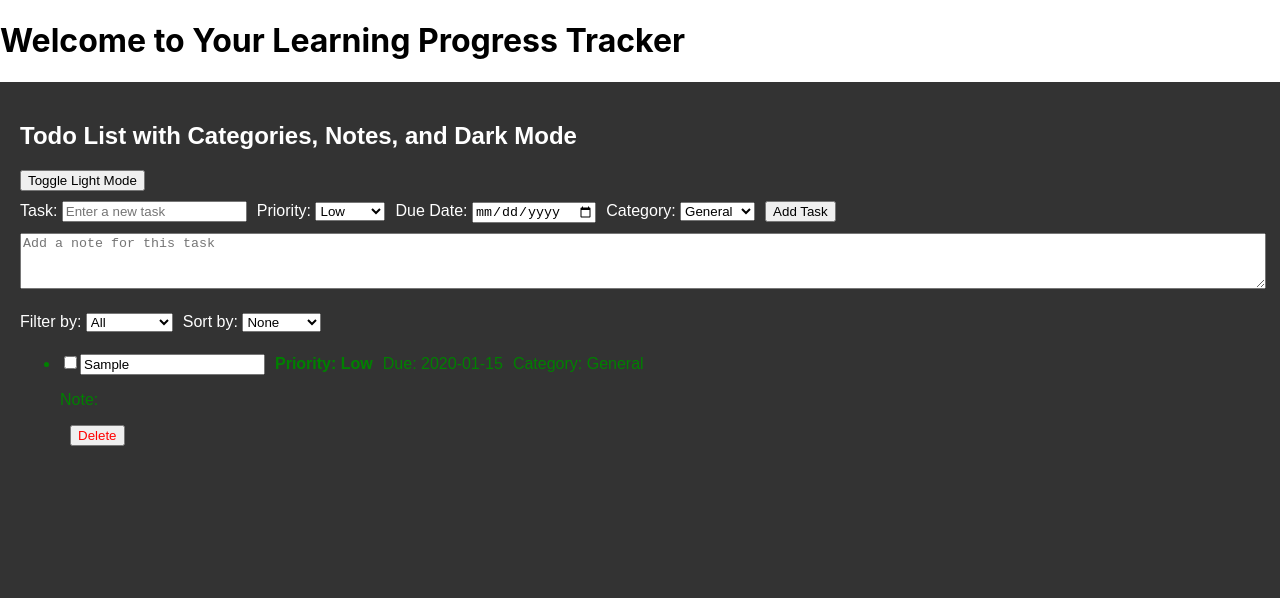
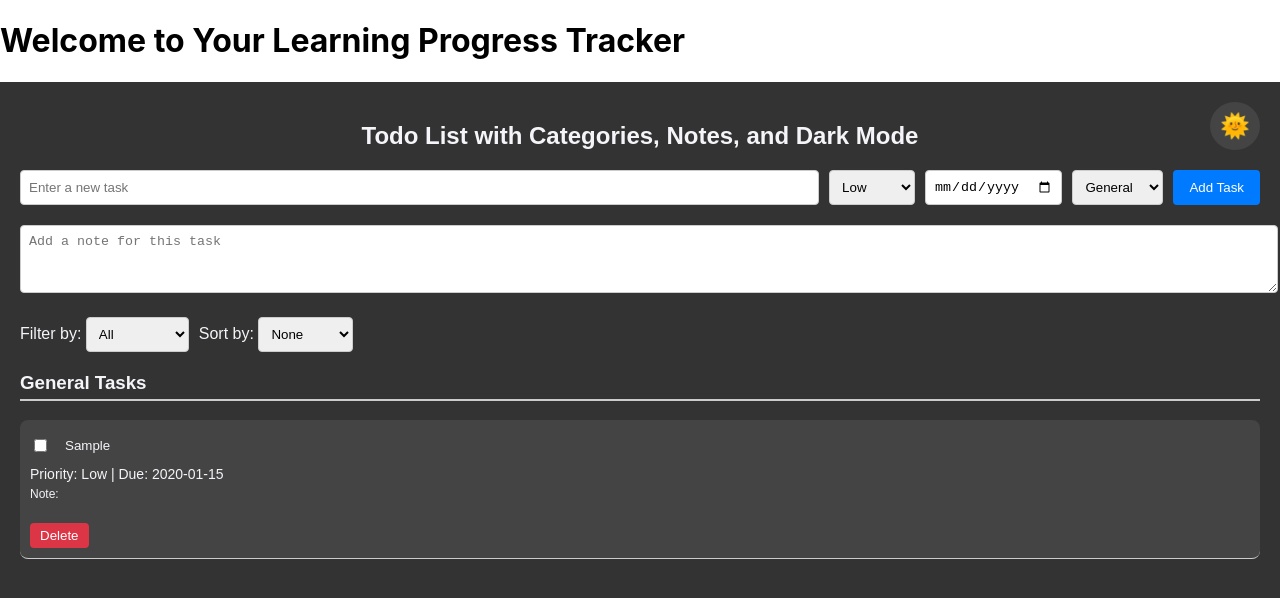
Before and after one commit to avinashvermaaa/web_dev, a React (Create React App) app in the folder A_Fullstack/React_js/day1/todo-app/: page / in a window 1280 px wide. Both pictures are taken after typing "Sample", "2020-01-15" into the empty fields and a click on the button "Add Task". Shown: the top 598 px of the page. Built offline with nearby package versions, Linux system fonts and the light colour scheme.

Commit message:
Todo-app -> updated version
Sorting :- { priority and due date }
Filtering :- { completed and pending }.

Dark mode :- button Sun/Moon emoji

Task Sorting :- task are sorted in category order

```diff
--- a/A_Fullstack/React_js/day1/todo-app/src/Todo.js
+++ b/A_Fullstack/React_js/day1/todo-app/src/Todo.js
@@ -94,56 +94,121 @@ function Todo() {
     return 0; // No sorting if "None" is selected
   });
 
+  const groupedTasks = sortedTasks.reduce((acc, task) => {
+    if (!acc[task.category]) acc[task.category] = [];
+    acc[task.category].push(task);
+    return acc;
+  }, {});
+
   return (
     <div
       style={{
         padding: "20px",
         fontFamily: "Arial",
-        backgroundColor: darkMode ? "#333" : "#fff", // Background color changes based on dark mode
-        color: darkMode ? "#fff" : "#000", // Text color changes based on dark mode
+        backgroundColor: darkMode ? "#333" : "#f4f4f9", // Background color changes based on dark mode
+        color: darkMode ? "#f4f4f9" : "#333", // Text color changes based on dark mode
         minHeight: "100vh",
+        position: "relative",
+        transition: "background-color 0.3s ease, color 0.3s ease",
       }}
     >
-      <h2>Todo List with Categories, Notes, and Dark Mode</h2>
-
-      {/* Button to toggle dark mode */}
-      <button onClick={() => setDarkMode(!darkMode)}>
-        Toggle {darkMode ? "Light" : "Dark"} Mode
+      {/* Dark mode toggle button with emoji */}
+      <button
+        onClick={() => setDarkMode(!darkMode)}
+        style={{
+          position: "absolute",
+          top: "20px",
+          right: "20px",
+          backgroundColor: darkMode ? "#444" : "#ddd",
+          border: "none",
+          borderRadius: "50%",
+          fontSize: "24px",
+          padding: "10px",
+          cursor: "pointer",
+          transition: "background-color 0.3s ease",
+        }}
+        aria-label="Toggle Dark Mode"
+      >
+        {darkMode ? "🌞" : "🌙"}
       </button>
 
-      {/* Input fields for adding a new task */}
-      <div style={{ margin: "10px 0" }}>
-        <label>Task: </label>
+      <h2 style={{ textAlign: "center", marginBottom: "20px" }}>
+        Todo List with Categories, Notes, and Dark Mode
+      </h2>
+
+      {/* Input fields for adding tasks */}
+      <div
+        style={{
+          display: "flex",
+          flexWrap: "wrap",
+          gap: "10px",
+          marginBottom: "20px",
+        }}
+      >
         <input
           type="text"
           value={task}
           placeholder="Enter a new task"
           onChange={(e) => setTask(e.target.value)}
+          style={{
+            padding: "8px",
+            flex: "1 1 auto",
+            border: "1px solid #ccc",
+            borderRadius: "4px",
+          }}
         />
 
-        <label style={{ marginLeft: "10px" }}>Priority: </label>
-        <select value={priority} onChange={(e) => setPriority(e.target.value)}>
+        <select
+          value={priority}
+          onChange={(e) => setPriority(e.target.value)}
+          style={{
+            padding: "8px",
+            border: "1px solid #ccc",
+            borderRadius: "4px",
+          }}
+        >
           <option value="Low">Low</option>
           <option value="Medium">Medium</option>
           <option value="High">High</option>
         </select>
 
-        <label style={{ marginLeft: "10px" }}>Due Date: </label>
         <input
           type="date"
           value={dueDate}
           onChange={(e) => setDueDate(e.target.value)}
+          style={{
+            padding: "8px",
+            border: "1px solid #ccc",
+            borderRadius: "4px",
+          }}
         />
 
-        <label style={{ marginLeft: "10px" }}>Category: </label>
-        <select value={category} onChange={(e) => setCategory(e.target.value)}>
+        <select
+          value={category}
+          onChange={(e) => setCategory(e.target.value)}
+          style={{
+            padding: "8px",
+            border: "1px solid #ccc",
+            borderRadius: "4px",
+          }}
+        >
           <option value="General">General</option>
           <option value="Work">Work</option>
           <option value="Personal">Personal</option>
           <option value="Urgent">Urgent</option>
         </select>
 
-        <button onClick={handleAddTask} style={{ marginLeft: "10px" }}>
+        <button
+          onClick={handleAddTask}
+          style={{
+            padding: "8px 16px",
+            backgroundColor: "#007bff",
+            color: "#fff",
+            border: "none",
+            borderRadius: "4px",
+            cursor: "pointer",
+          }}
+        >
           Add Task
         </button>
       </div>
@@ -153,62 +218,110 @@ function Todo() {
         placeholder="Add a note for this task"
         value={note}
         onChange={(e) => setNote(e.target.value)}
-        style={{ width: "100%", height: "50px", marginBottom: "10px" }}
+        style={{
+          width: "100%",
+          padding: "8px",
+          height: "50px",
+          marginBottom: "20px",
+          border: "1px solid #ccc",
+          borderRadius: "4px",
+        }}
       />
 
       {/* Filtering and sorting options */}
-      <div style={{ margin: "10px 0" }}>
+      <div style={{ marginBottom: "20px" }}>
         <label>Filter by: </label>
-        <select value={filter} onChange={(e) => setFilter(e.target.value)}>
+        <select
+          value={filter}
+          onChange={(e) => setFilter(e.target.value)}
+          style={{
+            padding: "8px",
+            border: "1px solid #ccc",
+            borderRadius: "4px",
+          }}
+        >
           <option value="All">All</option>
           <option value="Completed">Completed</option>
           <option value="Pending">Pending</option>
         </select>
 
         <label style={{ marginLeft: "10px" }}>Sort by: </label>
-        <select value={sortBy} onChange={(e) => setSortBy(e.target.value)}>
+        <select
+          value={sortBy}
+          onChange={(e) => setSortBy(e.target.value)}
+          style={{
+            padding: "8px",
+            border: "1px solid #ccc",
+            borderRadius: "4px",
+          }}
+        >
           <option value="None">None</option>
           <option value="Priority">Priority</option>
           <option value="Due Date">Due Date</option>
         </select>
       </div>
 
-      {/* Task list display */}
-      <ul>
-        {sortedTasks.map((t, index) => (
+      {/* Grouped task list by category */}
+      {Object.entries(groupedTasks).map(([category, tasks]) => (
+        <div key={category} style={{ marginBottom: "20px" }}>
+          <h3 style={{ borderBottom: "2px solid #ccc", paddingBottom: "5px" }}>
+            {category} Tasks
+          </h3>
+          <ul style={{ listStyleType: "none", padding: 0 }}>
+            {tasks.map((t, index) => (
               <li
                 key={index}
                 style={{
-              textDecoration: t.completed ? "line-through" : "none", // Strikethrough for completed tasks
-              padding: "5px 0",
-              color:
-                t.priority === "High"
-                  ? "red"
-                  : t.priority === "Medium"
-                  ? "orange"
-                  : "green",
+                  padding: "10px",
+                  borderBottom: "1px solid #ccc",
+                  display: "flex",
+                  flexDirection: "column",
+                  marginBottom: "10px",
+                  backgroundColor: darkMode ? "#444" : "#f9f9f9",
+                  borderRadius: "8px",
                 }}
               >
+                <div style={{ display: "flex", alignItems: "center" }}>
                   <input
                     type="checkbox"
                     checked={t.completed}
                     onChange={() => handleToggleComplete(index)}
+                    style={{ marginRight: "10px" }}
                   />
                   <input
                     type="text"
                     value={t.text}
                     onChange={(e) => handleEditTask(index, e.target.value)}
-              style={{ marginRight: "10px" }}
+                    style={{
+                      flex: 1,
+                      padding: "8px",
+                      border: "none",
+                      backgroundColor: "transparent",
+                      color: darkMode ? "#f4f4f9" : "#333",
+                      textDecoration: t.completed ? "line-through" : "none",
+                      textDecorationStyle: t.completed ? "dashed" : "none",
+                    }}
                   />
-            <span style={{ fontWeight: "bold" }}>Priority: {t.priority}</span>
-            <span style={{ marginLeft: "10px" }}>
-              Due: {t.dueDate || "None"}
-            </span>
-            <span style={{ marginLeft: "10px" }}>Category: {t.category}</span>
-            <p>Note: {t.note}</p>
+                </div>
+                <div style={{ fontSize: "14px", marginTop: "5px" }}>
+                  <span>Priority: {t.priority}</span> | Due:{" "}
+                  {t.dueDate || "None"}
+                </div>
+                <p style={{ fontSize: "12px", marginTop: "5px" }}>
+                  Note: {t.note}
+                </p>
                 <button
                   onClick={() => handleDeleteTask(index)}
-              style={{ marginLeft: "10px", color: "red" }}
+                  style={{
+                    padding: "5px 10px",
+                    backgroundColor: "#dc3545",
+                    color: "#fff",
+                    border: "none",
+                    borderRadius: "4px",
+                    cursor: "pointer",
+                    marginTop: "10px",
+                    alignSelf: "flex-start",
+                  }}
                 >
                   Delete
                 </button>
@@ -216,6 +329,8 @@ function Todo() {
             ))}
           </ul>
         </div>
+      ))}
+    </div>
   );
 }
 
```
Lines whose indentation alone changed are shown as unchanged.
